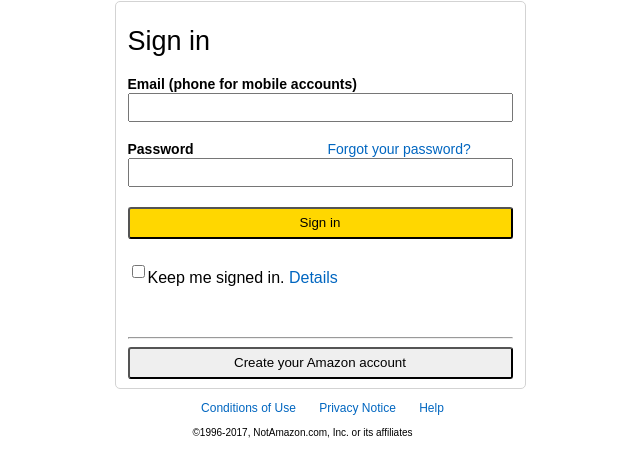
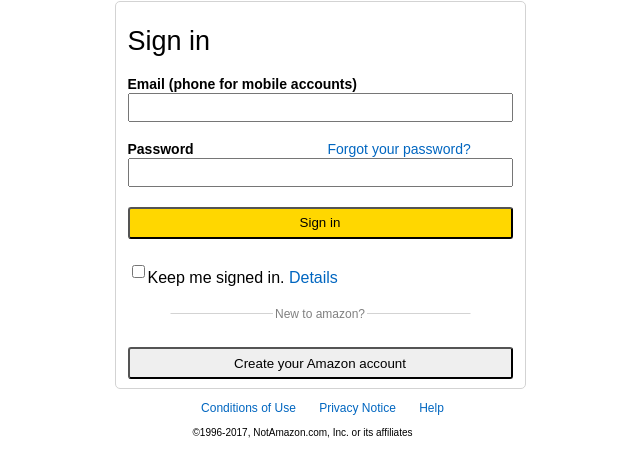
Before and after one commit to celloalex/Amazon-Sign-In-Mock-Site, a plain HTML site: page index.html in a window 1280 px wide. Shown: the part 62-538 px from the top of the page, without its empty margins (320-960 px from the left). Drawn offline with Linux system fonts and the light colour scheme.

Commit message:
Added fieldset and text. Prompts user to click button if they don't have an account.

```diff
--- a/index.html
+++ b/index.html
@@ -29,7 +29,11 @@
             <br />
             <input type="checkbox" name="signedIn" value="Keep me signed in." />Keep me signed in.
                 <a href="#" id="inline">Details</a>
-            <hr>
+            <fieldset class="fieldset">
+                <legend>
+                    New to amazon?
+                </legend>
+            </fieldset>
             <div class="button-center">
                 <button class="button-bottem">Create your Amazon account </button>
             </div>
--- a/main.css
+++ b/main.css
@@ -87,3 +87,20 @@ footer{
 footer>p{
     font-size: 10px;
 }
+
+.fieldset{
+    height: 0px;
+    margin-top: 20px;
+    margin-bottom: 10px;
+    border-radius: 0px;
+    border-left-color: white;
+    border-right-color: white;
+    border-bottom-color: white;
+}
+
+legend{
+    text-align: center;
+    color: grey;
+    font-size: 12px;
+
+}
```
